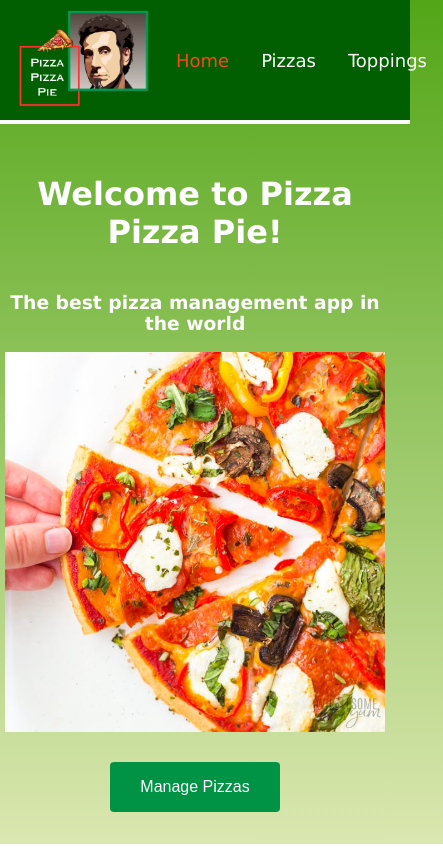
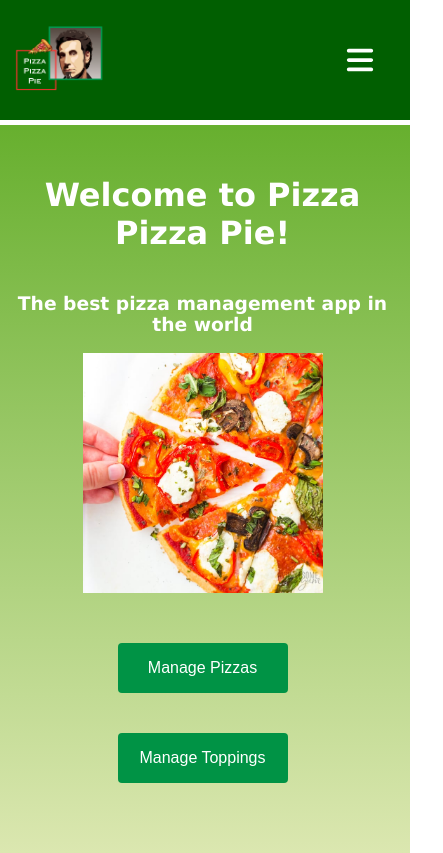
Before and after one commit to RotemKincaid/PizzaPizzaPieVue, a Vue app: page / in a window 390 px wide. Shown: the whole page, 443 px wide, since content can reach past the window. Built offline with nearby package versions, Linux system fonts and the light colour scheme.

Commit message:
Some cleanup and home page is responsive

```diff
--- a/src/assets/base.css
+++ b/src/assets/base.css
@@ -83,4 +83,9 @@ body {
   background: linear-gradient(#53a618, #dbe7b0);
   min-height: 100vh;
   color: #fff;
+  font-family:'Lucida Sans', 'Lucida Sans Regular', 'Lucida Grande', 'Lucida Sans Unicode', Geneva, Verdana, sans-serif;
+
+  /* display: flex;
+   justify-content: center;
+   align-items: center; */
 }
--- a/src/components/Header.vue
+++ b/src/components/Header.vue
@@ -11,6 +11,7 @@
           <RouterLink to="/">Home</RouterLink>
           <RouterLink to="/pizzas">Pizzas</RouterLink>
           <RouterLink to="/toppings">Toppings</RouterLink>
+          <font-awesome-icon :icon="['fasl', 'bars']" class="icon" />
         </div>
     </div>
 </template>
@@ -25,15 +26,17 @@
   justify-content: space-around;
   padding: 10px;
   border-bottom: 4px solid #ffffff;
-  font-family:'Lucida Sans', 'Lucida Sans Regular', 'Lucida Grande', 'Lucida Sans Unicode', Geneva, Verdana, sans-serif;
+}
+
+.icon {
+  /* display: none; */
 }
 
 .logo {
   width: 150px;
 }
 
-a,
-.green {
+a {
   text-decoration: none;
   color: #fff;
   transition: 0.4s;
@@ -68,13 +71,14 @@ a,
   border: 0;
 }
 
-@media (min-width: 1024px) {
+@media only screen and (max-width: 600px) {
   .header {
-    /* height: 150px;
+    height: 100px;
+    /* width: 100vw; */
     display: flex;
     align-items: center;
-    justify-content: center;
-    border-bottom: 5px solid #ffffff; */
+    justify-content: space-between;
+    border-bottom: 5px solid #ffffff;
 
     /* padding-right: calc(var(--section-gap) / 2); */
   }
@@ -83,19 +87,31 @@ a,
     margin: 0 2rem 0 0;
   } */
 
-  .header .wrapper {
+  /* .header .wrapper {
     display: flex;
     place-items: flex-start;
     flex-wrap: wrap;
+  } */
+
+  .logo {
+    width: 100px;
   }
-
-  .nav-links {
-    text-align: left;
+  .nav-links a {
+    display: none;
+  }
+  .nav-links .icon {
+    float: right;
+    display: block;
+    width: 80px;
+    height: 30px;
+  }
+  /* { */
+    /* text-align: left; */
     /* margin-left: -1rem; */
     /* font-size: 1rem; */
 
     /* padding: 1rem 0; */
     /* margin-top: 1rem; */
-  }
+  /* } */
 }
 </style>
--- a/src/components/HomePage.vue
+++ b/src/components/HomePage.vue
@@ -7,20 +7,30 @@
       <h1>Welcome to Pizza Pizza Pie! </h1>
       <h3>The best pizza management app in the world</h3>
       <img class="pizza-img" src="@/assets/images/pizza.jpg" alt=""/>
-      <RouterLink to="/pizzas">
-        <button class="btn">Manage Pizzas</button>
-      </RouterLink>
+      <div class="btns">
+         <RouterLink to="/pizzas">
+         <button class="btn">Manage Pizzas</button>
+         </RouterLink>
+         <RouterLink to="/toppings">
+         <button class="btn">Manage Toppings</button>
+         </RouterLink>
+      </div>
     </div>
 </template>
 
 <style scoped>
   .home-wrapper {
    display: flex;
-   flex-direction: column;
    justify-content: center;
    align-items: center;
+   text-align: center;
+   flex-direction: column;
    margin-top: 30px;
-   font-family:'Lucida Sans', 'Lucida Sans Regular', 'Lucida Grande', 'Lucida Sans Unicode', Geneva, Verdana, sans-serif;
+   margin-bottom: 50px;
+  }
+
+  .btns {
+   display: inline;
   }
    .pizza-img {
       width: 600px;
@@ -35,7 +45,7 @@
       background-color: var(--primary-color);
       color: #fff;
       padding: 0.5rem 1rem;
-      margin-bottom: 30px;
+      margin: 20px 40px;
       border: none;
       border-radius: 4px;
       font-size: 1rem;
@@ -45,9 +55,16 @@
       height: 50px;
 
    }
-   @media (max-width: 1024px) {
+   @media only screen and (max-width: 600px) {
+      .home-wrapper {
+         padding-left: 15px;
+      }
       .pizza-img {
-         width: 380px;
+         width: 240px;
+      }
+
+      .btns {
+         margin: 0 auto;
       }
    }
 </style>
--- a/src/components/Pizza.vue
+++ b/src/components/Pizza.vue
@@ -39,7 +39,6 @@ import { usePizzaStore } from '../stores/pizza'
   margin: 1.5rem;
   background-color: #fff;
   color: #333;
-  font-family:'Lucida Sans', 'Lucida Sans Regular', 'Lucida Grande', 'Lucida Sans Unicode', Geneva, Verdana, sans-serif;
 }
 
 .card h2 {
--- a/src/components/PizzaModal.vue
+++ b/src/components/PizzaModal.vue
@@ -107,7 +107,6 @@ export default {
   bottom: 0;
   position: fixed;
   overflow: hidden;
-  font-family:'Lucida Sans', 'Lucida Sans Regular', 'Lucida Grande', 'Lucida Sans Unicode', Geneva, Verdana, sans-serif;
 }
  .modal {
   z-index: 1;
--- a/src/components/Topping.vue
+++ b/src/components/Topping.vue
@@ -29,7 +29,6 @@ export default {
   color: #fff;
   display: flex;
   justify-content: space-between;
-  font-family:'Lucida Sans', 'Lucida Sans Regular', 'Lucida Grande', 'Lucida Sans Unicode', Geneva, Verdana, sans-serif;
 }
 
 .icons {
--- a/src/main.ts
+++ b/src/main.ts
@@ -6,10 +6,11 @@ import router from './router'
 import { createPinia } from 'pinia'
 import { FontAwesomeIcon } from '@fortawesome/vue-fontawesome'
 import { library } from '@fortawesome/fontawesome-svg-core'
-import { faPenToSquare, faTrashCan } from '@fortawesome/free-solid-svg-icons'
+import { faPenToSquare, faTrashCan, faBars } from '@fortawesome/free-solid-svg-icons'
 
 library.add(faPenToSquare)
 library.add(faTrashCan)
+library.add(faBars)
 
 const app = createApp(App)
 
--- a/src/stores/toppings.ts
+++ b/src/stores/toppings.ts
@@ -1,4 +1,3 @@
-import { ref, computed } from 'vue'
 import { defineStore } from 'pinia'
 
 export const useToppingsStore = defineStore({
@@ -15,7 +14,10 @@ export const useToppingsStore = defineStore({
         'feta cheese',
         'onions',
         'pineapple',
-        'garlic'
+        'garlic',
+        'ginger',
+        'tofu',
+        'soy sauce'
     ]
   }),
   actions: {
--- a/src/views/PizzasView.vue
+++ b/src/views/PizzasView.vue
@@ -84,7 +84,6 @@ export default {
     text-align: center;
   }
   .title {
-    font-family:'Lucida Sans', 'Lucida Sans Regular', 'Lucida Grande', 'Lucida Sans Unicode', Geneva, Verdana, sans-serif;
   }
 
 .add-new {
@@ -94,7 +93,6 @@ export default {
   margin: 1.5rem;
   background-color: #3c6302;
   color: #fff;
-  font-family:'Lucida Sans', 'Lucida Sans Regular', 'Lucida Grande', 'Lucida Sans Unicode', Geneva, Verdana, sans-serif;
   cursor: pointer;
 }
 
--- a/src/views/ToppingsView.vue
+++ b/src/views/ToppingsView.vue
@@ -109,7 +109,6 @@ import Topping from '../components/Topping.vue'
     display: flex;
     flex-direction: column;
     align-items: center;
-    font-family:'Lucida Sans', 'Lucida Sans Regular', 'Lucida Grande', 'Lucida Sans Unicode', Geneva, Verdana, sans-serif;
   }
 
   h1 {
@@ -143,7 +142,6 @@ import Topping from '../components/Topping.vue'
     bottom: 0;
     position: fixed;
     overflow: hidden;
-    font-family:'Lucida Sans', 'Lucida Sans Regular', 'Lucida Grande', 'Lucida Sans Unicode', Geneva, Verdana, sans-serif;
   }
 
   .add-container {
```
